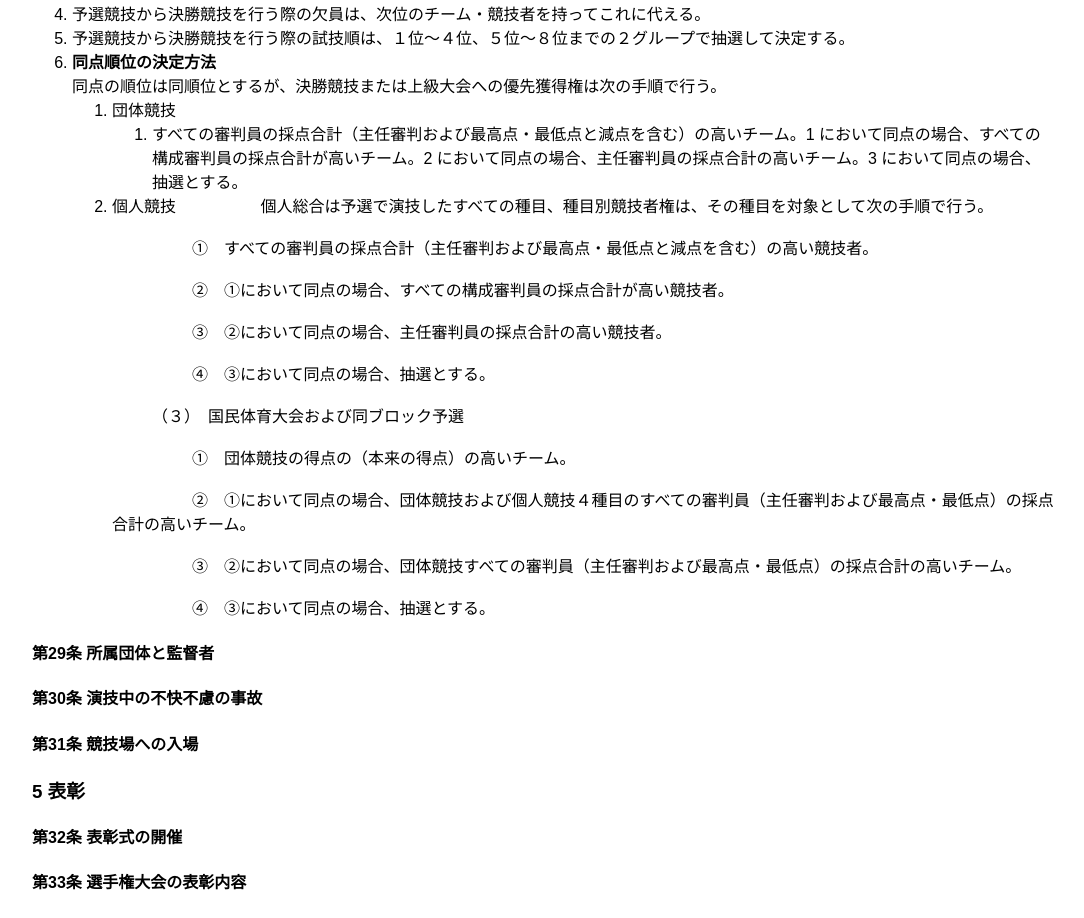
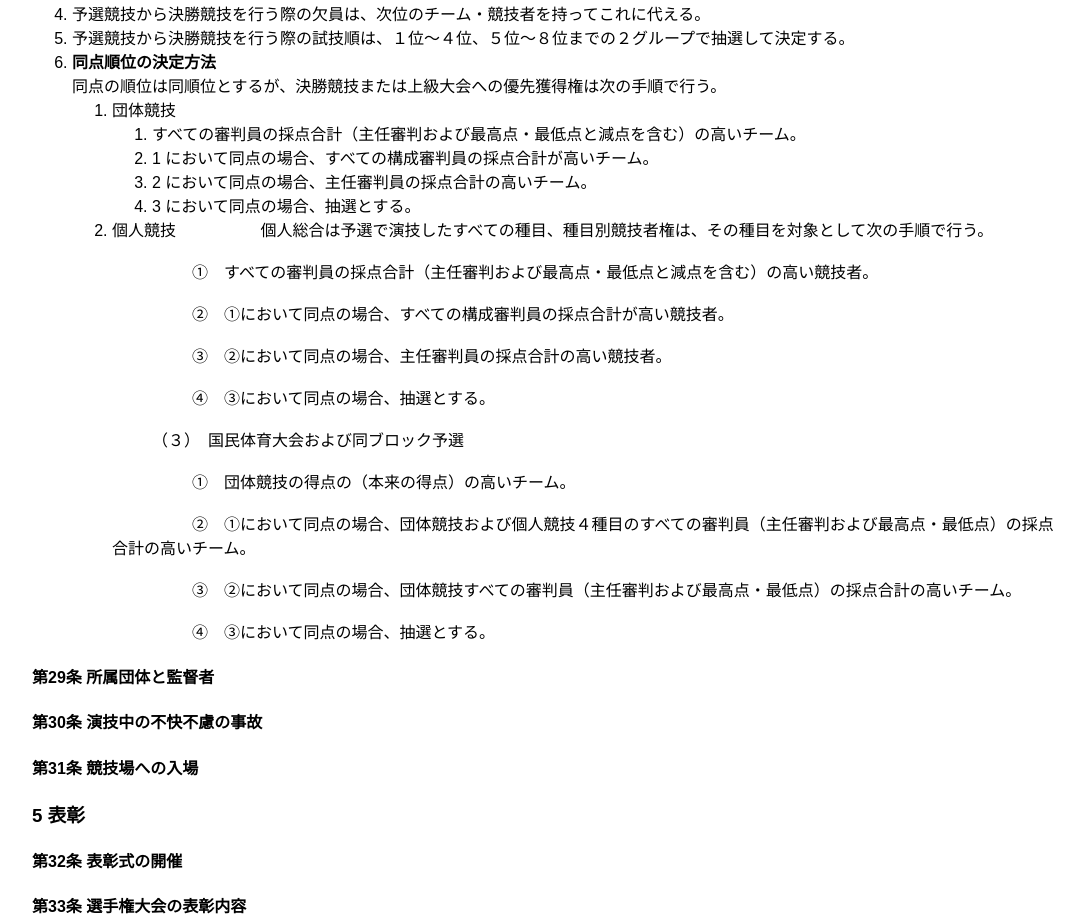
Before and after one commit to SiMiTaKu/imrg-platform, a SvelteKit app: page /rules in a window 1280 px wide. Shown: the part 5380-6298 px from the top of the page, without its empty margins (96-1180 px from the left). Built offline with nearby package versions, Linux system fonts and the light colour scheme.

Commit message:
commit 20230719

```diff
--- a/src/ts/rules/ViewValueRuleBook.ts
+++ b/src/ts/rules/ViewValueRuleBook.ts
@@ -293,12 +293,10 @@ export const vvRuleBook: RuleBook = {
                 "<li>" +
                   "団体競技" +
                   "<ol>" +
-                    "<li>" +
-                      "すべての審判員の採点合計（主任審判および最高点・最低点と減点を含む）の高いチーム。" +
-                      "1 において同点の場合、すべての構成審判員の採点合計が高いチーム。" +
-                      "2 において同点の場合、主任審判員の採点合計の高いチーム。" +
-                      "3 において同点の場合、抽選とする。" +
-                    "</li>" +
+                    "<li>すべての審判員の採点合計（主任審判および最高点・最低点と減点を含む）の高いチーム。</li>" +
+                    "<li>1 において同点の場合、すべての構成審判員の採点合計が高いチーム。</li>" +
+                    "<li>2 において同点の場合、主任審判員の採点合計の高いチーム。</li>" +
+                    "<li>3 において同点の場合、抽選とする。</li>" +
                   "</ol>" +
                 "</li>" +
                 "<li>" +
```
